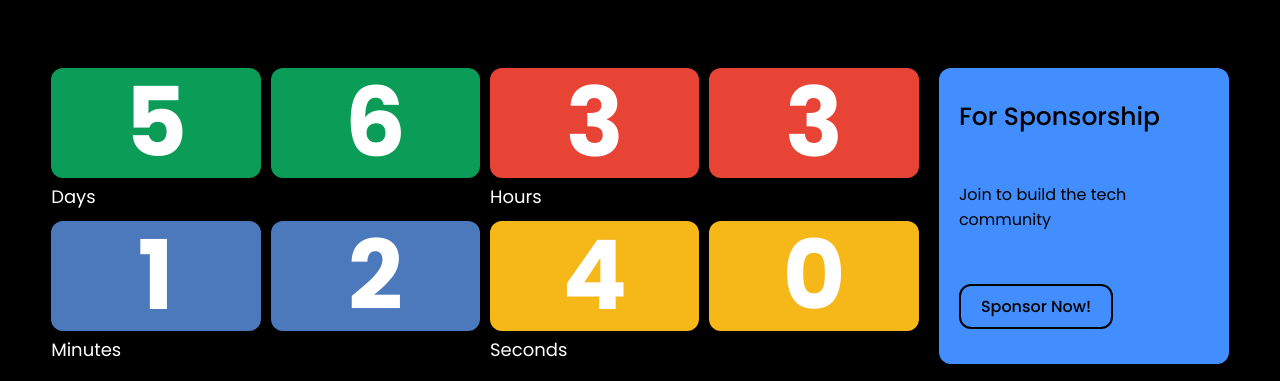
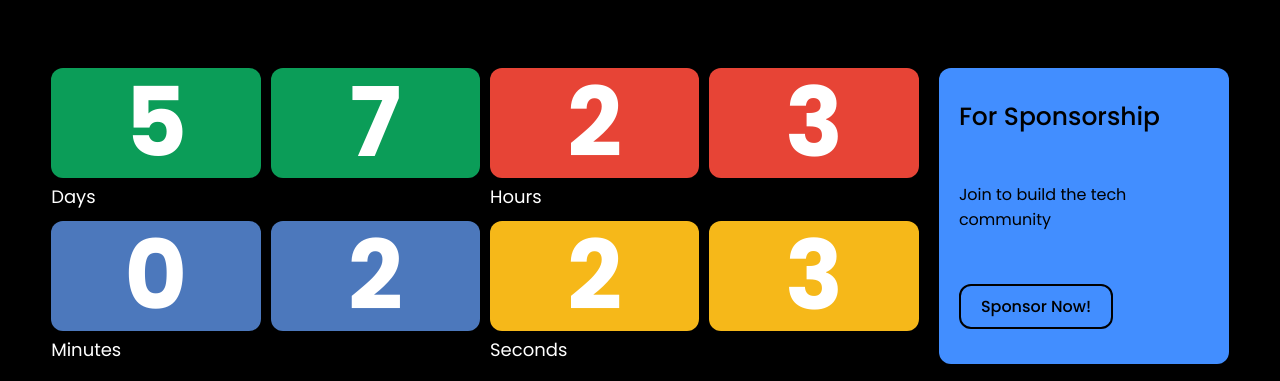
Before and after one commit to GDG-Maiduguri-DevHub/Google-I-O, a React (Vite) app: page / in a window 1280 px wide. Shown: the part 633-1014 px from the top of the page. Built offline with nearby package versions, Linux system fonts and the light colour scheme.

Commit message:
Implement counter functionality

```diff
--- a/src/components/Counter.jsx
+++ b/src/components/Counter.jsx
@@ -1,36 +1,78 @@
+import { useEffect, useState } from "react";
 import { Link } from "react-router-dom";
 
-const Counter = () => (
+const Counter = () => {
+  const eventDate = new Date("2023/06/24 10:00:00");
+  let [date, setDate] = useState({
+    days: "",
+    hours: "",
+    minutes: "",
+    seconds: "",
+  });
+
+
+  useEffect(() => {
+    const timeout = setInterval(() => {
+      let date = new Date();
+
+      let diff = Math.abs(eventDate - date);
+
+      // Calculate the number of days, hours, minutes, and seconds
+      const nodays = (Math.floor(diff / (1000 * 60 * 60 * 24))).toString();
+      diff -= parseInt(nodays) * (1000 * 60 * 60 * 24);
+
+      const hours = Math.floor(diff / (1000 * 60 * 60)).toString();
+      diff -= parseInt(hours) * (1000 * 60 * 60);
+
+      const minutes = Math.floor(diff / (1000 * 60)).toString();
+      diff -= parseInt(minutes) * (1000 * 60);
+
+      const seconds = Math.floor(diff / 1000).toString();
+
+      let newDate = {
+        days: (nodays < 10 ? "0" + nodays : nodays),
+        hours: (hours < 10 ? "0" + hours : hours),
+        minutes: (minutes < 10 ? "0" + minutes : minutes),
+        seconds: (seconds < 10 ? "0" + seconds : seconds)
+      }
+
+      setDate(newDate);
+
+    }, 1000);
+
+    return () => (clearInterval(timeout));
+  }, [])
+  return (
     <section className="counter container">
       <div className="clock">
         <div className="day clock-item white-text">
           <div className="boxes">
-          <div className="green">5</div>
-          <div className="green">6</div>
+            <div className="green">{date.days[0]}</div>
+            <div className="green">{date.days[1]}</div>
           </div>
           <p className="white-text small-text">Days</p>
         </div>
 
         <div className="day clock-item white-text">
           <div className="boxes">
-          <div className="red">3</div>
-          <div className="red">3</div>
+            <div className="red">{date.hours[0]}</div>
+            <div className="red">{date.hours[1]}</div>
           </div>
           <p className="white-text small-text">Hours</p>
         </div>
 
         <div className="day clock-item white-text">
           <div className="boxes">
-          <div className="blue">1</div>
-          <div className="blue">2</div>
+            <div className="blue">{date.minutes[0]}</div>
+            <div className="blue">{date.minutes[1]}</div>
           </div>
           <p className="white-text small-text">Minutes</p>
         </div>
 
         <div className="day clock-item white-text">
           <div className="boxes">
-          <div className="yellow">4</div>
-          <div className="yellow">0</div>
+            <div className="yellow">{date.seconds[0]}</div>
+            <div className="yellow">{date.seconds[1]}</div>
           </div>
           <p className="white-text small-text">Seconds</p>
         </div>
@@ -45,5 +87,6 @@ const Counter = () => (
       </div>
     </section>
   );
+};
 
 export default Counter;
```
Lines whose indentation alone changed are shown as unchanged.
